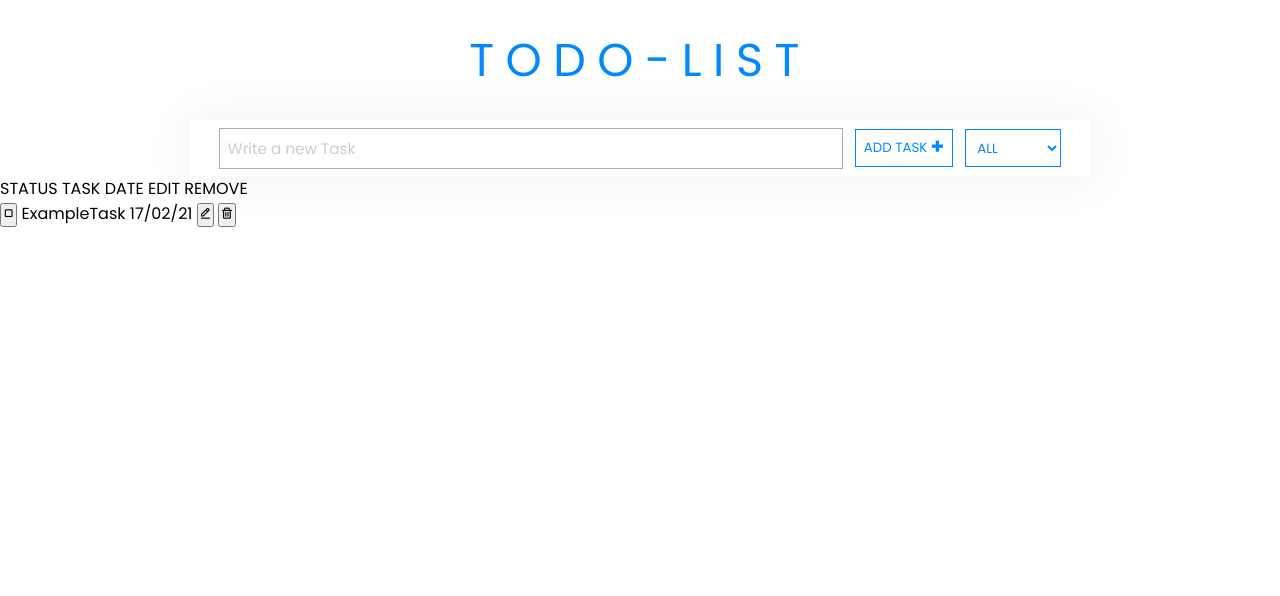
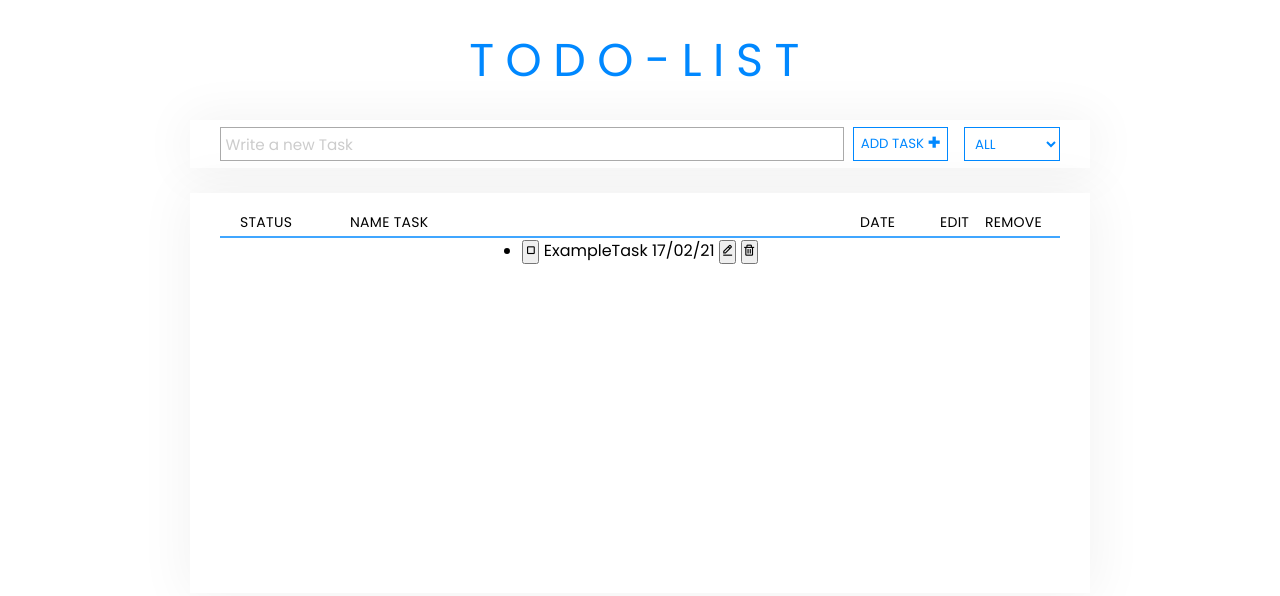
Before and after one commit to FeliDipi/TODO-List-project, a plain HTML site: page index.html in a window 1280 px wide. Drawn offline with nearby package versions, Linux system fonts and the light colour scheme.

Commit message:
update html and styles

```diff
--- a/index.html
+++ b/index.html
@@ -13,7 +13,6 @@
 </head>
 <body>
     <h class="todoTitle">TODO-LIST</h>
-    <div class="containerform">
     <form class="formTodo">
         <input type="text" id="inputTask" placeholder="Write a new Task"/>
         <button type="submit" id="submitBtn">
@@ -27,10 +26,9 @@
         </select>
     </form>
     <div class="containerList">
-    </div>
         <div id="headerTaskList">
             <label id="statusLabel">STATUS</label>
-            <label id="taskLabel">TASK</label>
+            <label id="taskLabel">NAME TASK</label>
             <label id="dateLabel">DATE</label>
             <label id="editLabel">EDIT</label>
             <label id="removeLabel">REMOVE</label>
--- a/style.css
+++ b/style.css
@@ -27,11 +27,72 @@
     align-items: center;
 }
 
-.formTodo
+.formTodo, .containerList
 {
-    min-height: 7vh;
+    min-height: 6vh;
     max-width: 900px;
     margin:0 auto;
+}
+
+.containerList
+{
+    margin-top: 25px;
+    min-height: 50vh;
+    display: flex;
+    flex-direction: column;
+    align-items: center;
+    background: #FFFFFF;
+    box-shadow: 1px 1px 50px 5px rgba(0, 0, 0, 0.05);
+}
+
+#headerTaskList
+{
+    margin-top: 15px;
+    width: 840px;
+    height: 30px;
+    border-bottom: 2px solid rgba(0, 136, 255, 0.75);
+    display: flex;
+    align-items: center;
+    justify-content: center;
+}
+
+#headerTaskList label
+{
+    width: 100px;
+    letter-spacing: 0.02em;
+    font-size: 14px;
+}
+
+#statusLabel, #taskLabel,#dateLabel,#editLabel,#removeLabel
+{
+    width: 100%;
+    display: flex;
+    position: relative;
+}
+
+#statusLabel
+{
+    right: 150px;
+}
+
+#taskLabel
+{
+    right: 140px;
+}
+
+#dateLabel
+{
+    left: 270px;
+}
+
+#editLabel
+{
+    left: 250px;
+}
+
+#removeLabel
+{
+    left: 195px;
 }
 
 .formTodo
@@ -44,7 +105,7 @@
 {
     outline: none;
     overflow: hidden;
-    padding: 0.5rem;
+    padding: 0.3rem;
     width: 39rem;
     border-radius: 0;
     border: 1.5px solid #AAAAAA;
@@ -65,14 +126,15 @@
 
 select
 {
+    cursor: pointer;
     width: 6rem;
-    cursor: pointer;
 }
 
 #submitBtn, #filterBtn
 {
-    padding: 0.5rem;
-    margin-left: 0.75rem;
+    cursor: pointer;
+    padding: 0.4rem;
+    margin-left: 0.6rem;
     background-color: white;
     border-radius: 0;
     border:1.5px solid var(--principal-color);
@@ -80,7 +142,13 @@ select
 
 #filterBtn
 {
-    padding: 0.45rem;
+    padding: 0.35rem;
+    margin-left: 1rem;
+}
+
+#submitBtn i, #submitBtn span
+{
+    pointer-events: none;
 }
 
 #submitBtn i, #submitBtn span, #filterBtn
```
Lines whose indentation alone changed are shown as unchanged.
